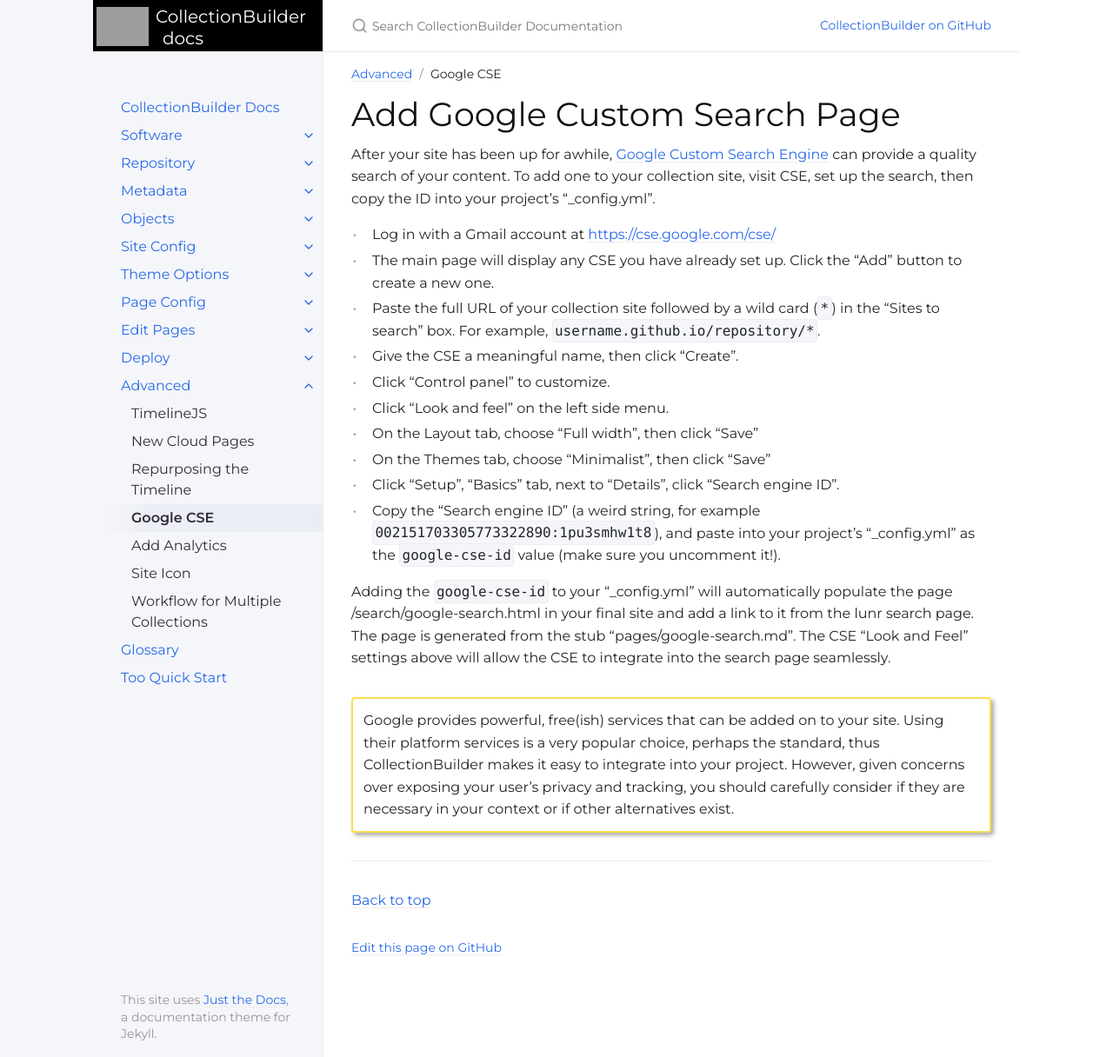
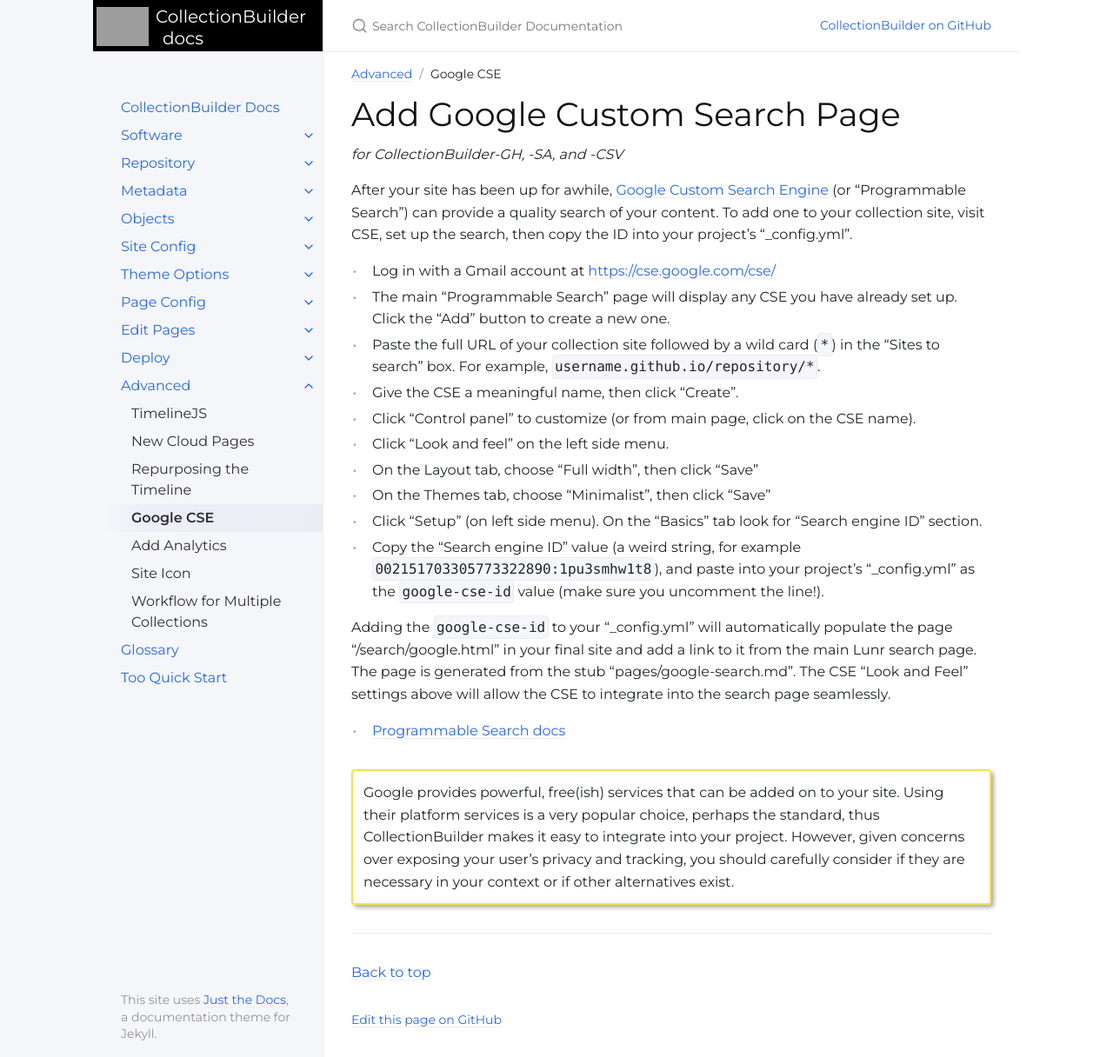
Before and after one commit to CollectionBuilder/cb-docs, a Jekyll site: the page built from docs/advanced/google-search.md, in a window 1280 px wide and 1216 px high. Shown: the whole window at 87% size. Built offline with Jekyll 4.4.1, drawn with Linux system fonts in a browser that asks for light colours.

Commit message:
tweak google cse info

```diff
--- a/docs/advanced/google-search.md
+++ b/docs/advanced/google-search.md
@@ -6,23 +6,27 @@ nav_order: 4
 
 # Add Google Custom Search Page
 
-After your site has been up for awhile, [Google Custom Search Engine](https://cse.google.com/cse/) can provide a quality search of your content.
+*for CollectionBuilder-GH, -SA, and -CSV*
+
+After your site has been up for awhile, [Google Custom Search Engine](https://cse.google.com/cse/) (or "Programmable Search") can provide a quality search of your content.
 To add one to your collection site, visit CSE, set up the search, then copy the ID into your project's "_config.yml".
 
 - Log in with a Gmail account at <https://cse.google.com/cse/>
-- The main page will display any CSE you have already set up. Click the "Add" button to create a new one.
+- The main "Programmable Search" page will display any CSE you have already set up. Click the "Add" button to create a new one.
 - Paste the full URL of your collection site followed by a wild card (`*`) in the "Sites to search" box. For example, `username.github.io/repository/*`.
 - Give the CSE a meaningful name, then click "Create".
-- Click "Control panel" to customize.
+- Click "Control panel" to customize (or from main page, click on the CSE name).
 - Click "Look and feel" on the left side menu.
 - On the Layout tab, choose "Full width", then click "Save"
 - On the Themes tab, choose "Minimalist", then click "Save"
-- Click "Setup", "Basics" tab, next to "Details", click "Search engine ID".
-- Copy the "Search engine ID" (a weird string, for example `002151703305773322890:1pu3smhw1t8`), and paste into your project's "_config.yml" as the `google-cse-id` value (make sure you uncomment it!).
+- Click "Setup" (on left side menu). On the "Basics" tab look for "Search engine ID" section.
+- Copy the "Search engine ID" value (a weird string, for example `002151703305773322890:1pu3smhw1t8`), and paste into your project's "_config.yml" as the `google-cse-id` value (make sure you uncomment the line!).
 
-Adding the `google-cse-id` to your "_config.yml" will automatically populate the page /search/google-search.html in your final site and add a link to it from the lunr search page.
+Adding the `google-cse-id` to your "_config.yml" will automatically populate the page "/search/google.html" in your final site and add a link to it from the main Lunr search page.
 The page is generated from the stub "pages/google-search.md".
 The CSE "Look and Feel" settings above will allow the CSE to integrate into the search page seamlessly.
+
+- [Programmable Search docs](https://developers.google.com/custom-search)
 
 {:.alert .alert-yellow}
 Google provides powerful, free(ish) services that can be added on to your site.
```
